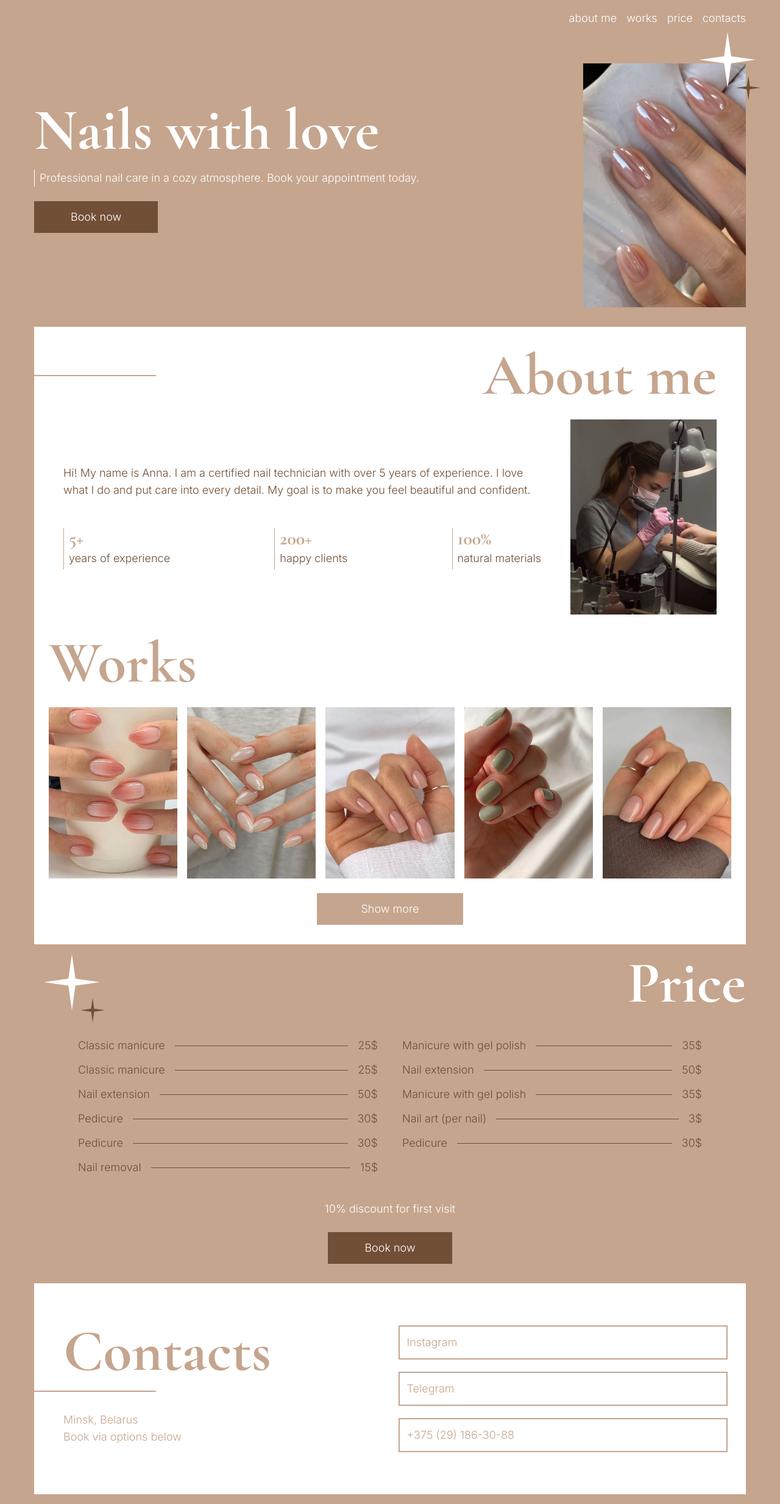
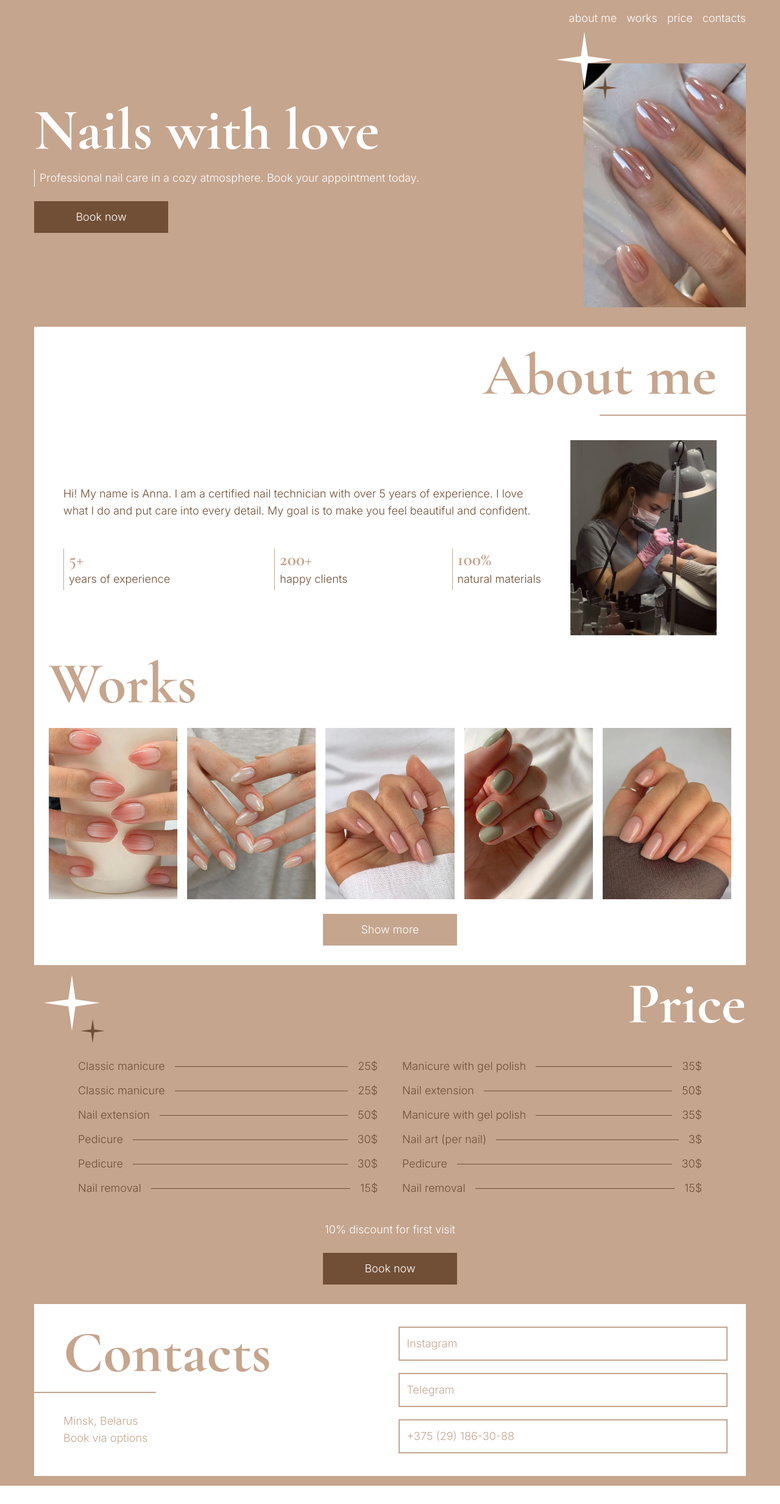
Before and after one commit to iviktorry/katyko-nails-salon, a React (Vite) app: page / in a window 1280 px wide. Shown: the whole page at 61% size. After the commit the page ends 2437 px from the top, so only its background shows below. Built offline with nearby package versions, Linux system fonts and the light colour scheme.

Commit message:
feat: create and implement button component

```diff
--- a/src/components/About.jsx
+++ b/src/components/About.jsx
@@ -1,11 +1,11 @@
 export default function About({ about }) {
   return (
-    <section id="about" className="flex flex-col gap-6 ">
-      <div className="flex justify-between items-center pr-6 lg:pr-12">
-        <div className="h-0.5 w-[10%] md:w-50 bg-stone-400"></div>
-        <h2 className="self-end font-bold text-stone-400 text-7xl lg:text-8xl font-heading">
+    <section id="about" className="flex flex-col gap-6">
+      <div className="flex flex-row-reverse md:flex-col pb-4 justify-between gap-4 items-center ">
+        <h2 className="self-end font-bold text-stone-400 text-7xl lg:text-8xl pr-6 lg:pr-12 font-heading">
           {about.heading}
         </h2>
+        <div className="w-[8%] md:self-end h-0.5 md:w-60 bg-stone-400"></div>
       </div>
 
       <div className="px-6 lg:px-12 flex flex-col md:flex-row-reverse md:gap-10">
@@ -19,7 +19,7 @@ export default function About({ about }) {
 
           <ul className="w-fit flex flex-col sm:flex-row gap-3 sm:w-full lg:max-w-4xl justify-between ">
             {about.items.map((item) => (
-              <li className="border-l pb-1 px-2 border-stone-400">
+              <li key={item.id} className="border-l pb-1 px-2 border-stone-400">
                 <p className="text-3xl font-heading font-bold text-stone-400">
                   {item.title}
                 </p>
--- /dev/null
+++ b/src/components/Button.jsx
@@ -0,0 +1,10 @@
+export default function Button({ onClick, text, style }) {
+  return (
+    <button
+      onClick={onClick}
+      className={`${style} w-48 md:w-55 py-3 transition-all duration-300 ease-in-out cursor-pointer text-white`}
+    >
+      {text}
+    </button>
+  );
+}
--- a/src/components/Contacts.jsx
+++ b/src/components/Contacts.jsx
@@ -2,7 +2,7 @@ export default function Contacts({ contacts }) {
   return (
     <section
       id="contacts"
-      className=" py-8 text-stone-400 flex flex-col items-center md:flex-row "
+      className="flex flex-col items-center md:flex-row text-stone-400"
     >
       <div className="flex flex-col w-full text-center md:text-left">
         <h2 className="pl-8 md:pl-6 lg:pl-12 self-start font-bold text-stone-400 text-7xl lg:text-8xl font-heading">
@@ -15,7 +15,7 @@ export default function Contacts({ contacts }) {
       </div>
       <ul className="px-8 flex flex-col w-full gap-6">
         {contacts.items.map((item) => (
-          <li key={item.id} className="w-full ring-2 py-3 text-left px-3">
+          <li key={item.id} className="w-full ring-2 py-3 text-left px-3 hover:scale-101 ease-in-out transition-all duration-300">
             <a href={item.link} className="w-full h-full">
               {item.source}
             </a>
--- a/src/components/Hero.jsx
+++ b/src/components/Hero.jsx
@@ -1,3 +1,4 @@
+import Button from "./Button";
 import Sparkles from "./Sparkles";
 
 export default function Hero({ hero }) {
@@ -6,7 +7,10 @@ export default function Hero({ hero }) {
       <nav className="md:self-end">
         <ul className="flex justify-center gap-4">
           {hero.navigation.map((item) => (
-            <li key={item.link}>
+            <li
+              key={item.link}
+              className="hover:scale-107 transition-all deration-300"
+            >
               <a href={`#${item.link}`}>{item.text}</a>
             </li>
           ))}
@@ -14,8 +18,12 @@ export default function Hero({ hero }) {
       </nav>
       <div className="flex flex-col items-center md:flex-row-reverse md:gap-6 md:justify-between md:w-full">
         <div className="relative pt-15 max-w-lg w-[70%] md:w-auto">
-          <img src={hero.image} className="md:max-h-100 md:w-full" alt="" />
-          <div className="absolute top-2 -right-10 md:-right-4">
+          <img
+            src={hero.image}
+            className="aspect-auto md:max-h-100 md:w-full"
+            alt=""
+          />
+          <div className="absolute top-2 -right-10 md:-left-11 ">
             <Sparkles />
           </div>
         </div>
@@ -24,9 +32,10 @@ export default function Hero({ hero }) {
             {hero.subtitle}
           </h1>
           <p className="border-l pl-2">{hero.description}</p>
-          <button className="px-15 mt-6 py-3 bg-stone-600">
-            {hero.buttonText}
-          </button>
+          <Button
+            text={hero.buttonText}
+            style="bg-stone-600 hover:bg-stone-500 mt-6"
+          />
         </div>
       </div>
     </section>
--- a/src/components/Main.jsx
+++ b/src/components/Main.jsx
@@ -4,7 +4,6 @@ import Contacts from "./Contacts";
 import Hero from "./Hero";
 import Price from "./Price";
 import Works from "./Works";
-//unused: hero: name, title;;
 
 export default function Main() {
   return (
--- a/src/components/Price.jsx
+++ b/src/components/Price.jsx
@@ -1,3 +1,4 @@
+import Button from "./Button";
 import Sparkles from "./Sparkles";
 
 export default function Price({ price }) {
@@ -19,9 +20,10 @@ export default function Price({ price }) {
         ))}
       </ul>
       <p>{price.note}</p>
-      <button className="px-15 mt-6 py-3 bg-stone-600">
-        {price.buttonText}
-      </button>
+      <Button
+        style="mt-6 bg-stone-600 hover:bg-stone-500"
+        text={price.buttonText}
+      />
     </section>
   );
 }
--- a/src/components/Works.jsx
+++ b/src/components/Works.jsx
@@ -1,4 +1,5 @@
 import { useState } from "react";
+import Button from "./Button";
 
 export default function Works({ works }) {
   const [showAll, setShowAll] = useState(false);
@@ -34,12 +35,11 @@ export default function Works({ works }) {
           );
         })}
       </div>
-      <button
+      <Button
         onClick={() => setShowAll((prev) => !prev)}
-        className="w-48 md:w-60 py-3 text-white bg-stone-400"
-      >
-        {showAll ? works.buttonTextOpened : works.buttonTextClosed}
-      </button>
+        text={showAll ? works.buttonTextOpened : works.buttonTextClosed}
+        style="text-white bg-stone-400 hover:bg-stone-300"
+      />
     </section>
   );
 }
--- a/src/data.json
+++ b/src/data.json
@@ -51,15 +51,16 @@
     "items": [
       { "id": 1, "service": "Classic manicure", "price": "25$" },
       { "id": 2, "service": "Manicure with gel polish", "price": "35$" },
-      { "id": 1, "service": "Classic manicure", "price": "25$" },
-      { "id": 3, "service": "Nail extension", "price": "50$" },
-      { "id": 3, "service": "Nail extension", "price": "50$" },
-      { "id": 2, "service": "Manicure with gel polish", "price": "35$" },
-      { "id": 4, "service": "Pedicure", "price": "30$" },
-      { "id": 5, "service": "Nail art (per nail)", "price": "3$" },
-      { "id": 4, "service": "Pedicure", "price": "30$" },
-      { "id": 4, "service": "Pedicure", "price": "30$" },
-      { "id": 6, "service": "Nail removal", "price": "15$" }
+      { "id": 3, "service": "Classic manicure", "price": "25$" },
+      { "id": 4, "service": "Nail extension", "price": "50$" },
+      { "id": 5, "service": "Nail extension", "price": "50$" },
+      { "id": 6, "service": "Manicure with gel polish", "price": "35$" },
+      { "id": 7, "service": "Pedicure", "price": "30$" },
+      { "id": 8, "service": "Nail art (per nail)", "price": "3$" },
+      { "id": 9, "service": "Pedicure", "price": "30$" },
+      { "id": 10, "service": "Pedicure", "price": "30$" },
+      { "id": 11, "service": "Nail removal", "price": "15$" },
+      { "id": 12, "service": "Nail removal", "price": "15$" }
     ],
     "note": "10% discount for first visit",
     "buttonText": "Book now"
@@ -77,6 +78,6 @@
       { "id": 3, "source": "+375 (29) 186-30-88", "link": "tel:+375291863088" }
     ],
     "city": "Minsk, Belarus",
-    "text": "Book via options below"
+    "text": "Book via options"
   }
 }
--- a/src/index.css
+++ b/src/index.css
@@ -2,7 +2,9 @@
 
 @theme {
   --color-stone-600: #714f36;
+  --color-stone-500: #80583b;
   --color-stone-400: #c5a58e;
+  --color-stone-300: #d4b39d;
 
   --font-heading: "Cormorant Garamond", serif;
   --font-text: "Inter", sans-serif;
```
